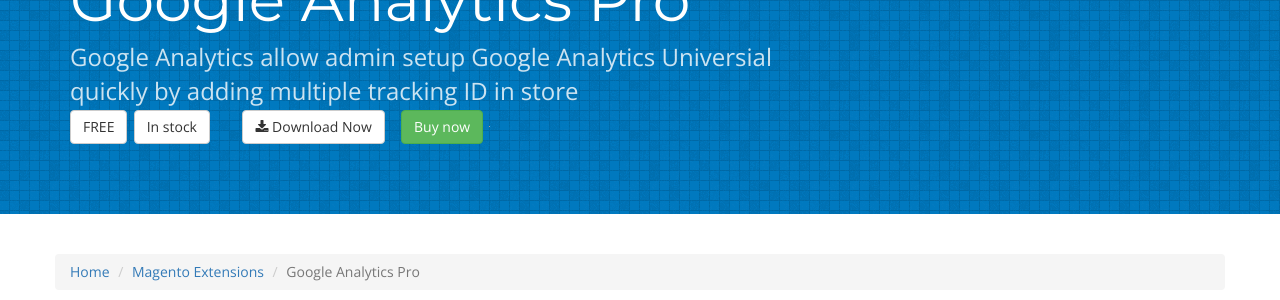
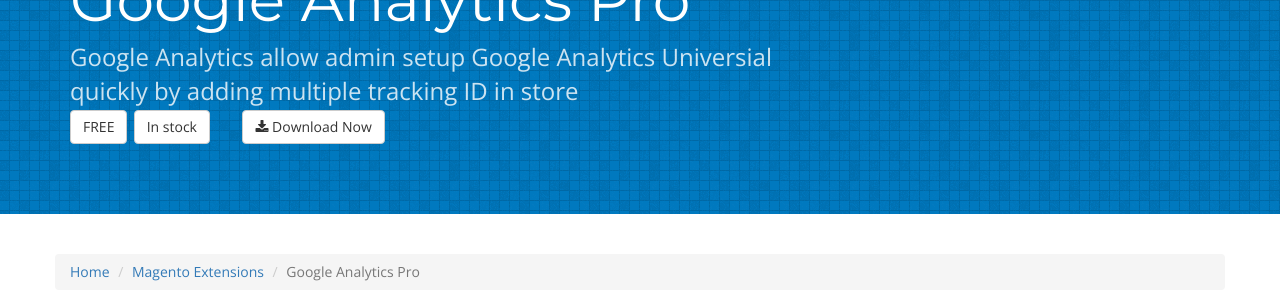
Before and after one commit to kangpaper/mplaza, a Jekyll site: the page built from _magento-extensions/google-analytics-pro.md, in a window 1280 px wide. Shown: the part 140-440 px from the top of the page. Built offline with Jekyll 4.4.1, drawn with Linux system fonts in a browser that asks for light colours; nearby versions of some CDN libraries; comment, search, counter and statistics services are not loaded; grey boxes are pictures that could not be loaded.

Commit message:
Auto update

```diff
--- a/_layouts/extension.html
+++ b/_layouts/extension.html
@@ -31,9 +31,9 @@
 								<meta itemprop="worstRating" content="0">
 							</div>
 						</li>
-						{{ if page.price == 0 }}
+						{% if page.price == 0 %}
 						<li><a href="{{ page.download }}" class="btn btn-default"><i class="fa fa-download"></i> Download Now</a></li>
-						{{ else }}
+						{% else %}
 						<li>
 						<!-- payment -->
 							<form action="https://www.paypal.com/cgi-bin/webscr" method="post" target="_top">
@@ -52,7 +52,7 @@
 								<img alt="pixel" border="0" src="https://www.paypalobjects.com/en_US/i/scr/pixel.gif" width="1" height="1">
 							</form>
 						</li>
-						{{ endif }}
+						{% endif %}
 					</ul>
 					{% include ad.html %}
 				</div>
```
